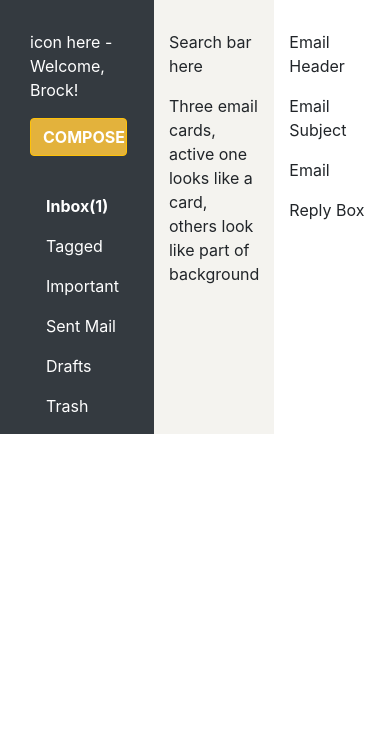
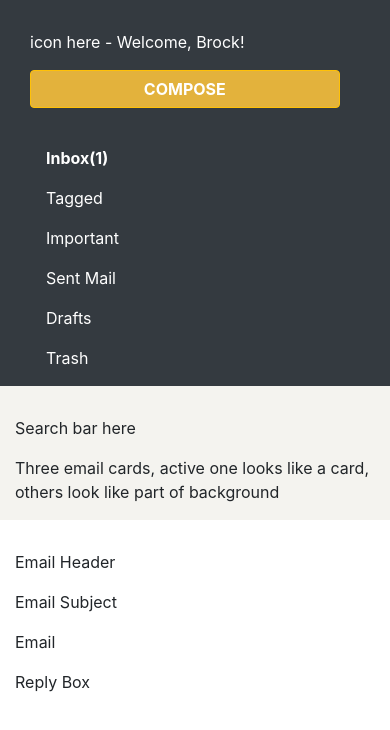
Before and after one commit to akaMrsP/HTML_CSS_Email, a plain HTML site: page index.html in a window 390 px wide. Drawn offline with nearby package versions, Linux system fonts and the light colour scheme.

Commit message:
title, order?

```diff
--- a/index.html
+++ b/index.html
@@ -1,6 +1,7 @@
 <!DOCTYPE html>
 <html>
     <head>
+        <title>Email Template - Amy Pezzoni</title>
         <link rel="stylesheet" href="https://maxcdn.bootstrapcdn.com/bootstrap/4.0.0/css/bootstrap.min.css" integrity="sha384-Gn5384xqQ1aoWXA+058RXPxPg6fy4IWvTNh0E263XmFcJlSAwiGgFAW/dAiS6JXm" crossorigin="anonymous">
         <link rel="stylesheet" href="styles.css">
     </head>
@@ -8,7 +9,7 @@
         <!-- three columns, navigation, email list, email detail -->
         <div class="container">
             <div class="row">
-                <div class="col col-md-2 navbar navbar-dark bg-dark">
+                <div class="col-12 col-md-2 navbar navbar-dark bg-dark">
                     <p class="welcome">
                         icon here - Welcome, Brock!
                     </p>
@@ -36,11 +37,11 @@
                         </li>
                     </ul>
                 </div>
-                <div class="col col-md-3 email-list">
+                <div class="col-12 col-md-3 email-list">
                     <p>Search bar here</p>
                     <p>Three email cards, active one looks like a card, others look like part of background</p>
                 </div>
-                <div class="col col-md email-detail">
+                <div class="col-12 col-md email-detail">
                     <p>Email Header</p>
                     <p>Email Subject</p>
                     <p>Email</p>
--- a/styles.css
+++ b/styles.css
@@ -3,13 +3,17 @@
     flex-wrap: wrap;
 } */
 
-.col {
+.col-12 {
     padding-top: 30px;
 }
 
 a {
     color: white;
 }
+
+/* .email-list {
+    order: 100;
+} */
 
 .navbar {
     background-color: #423E37;
```
